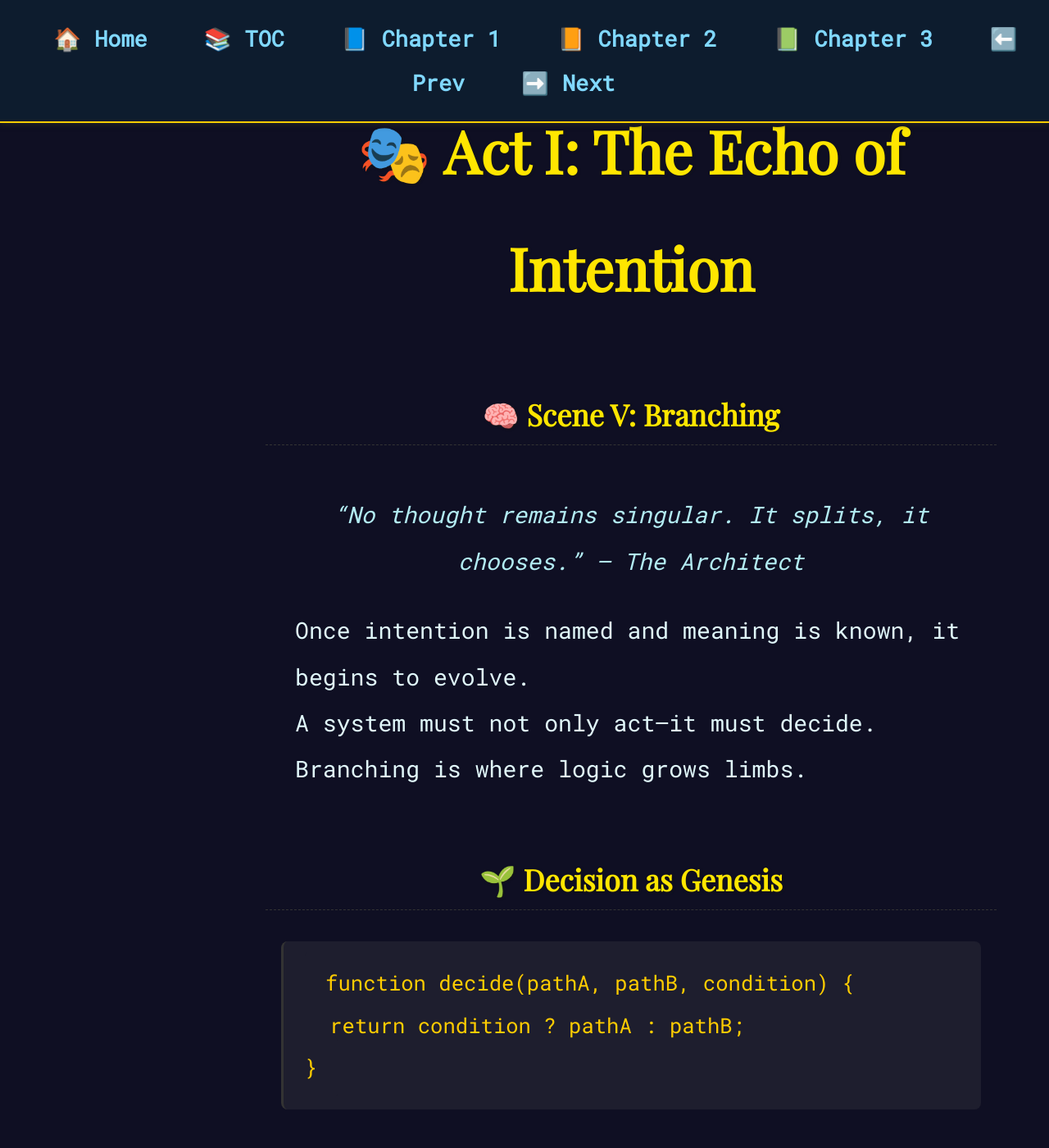
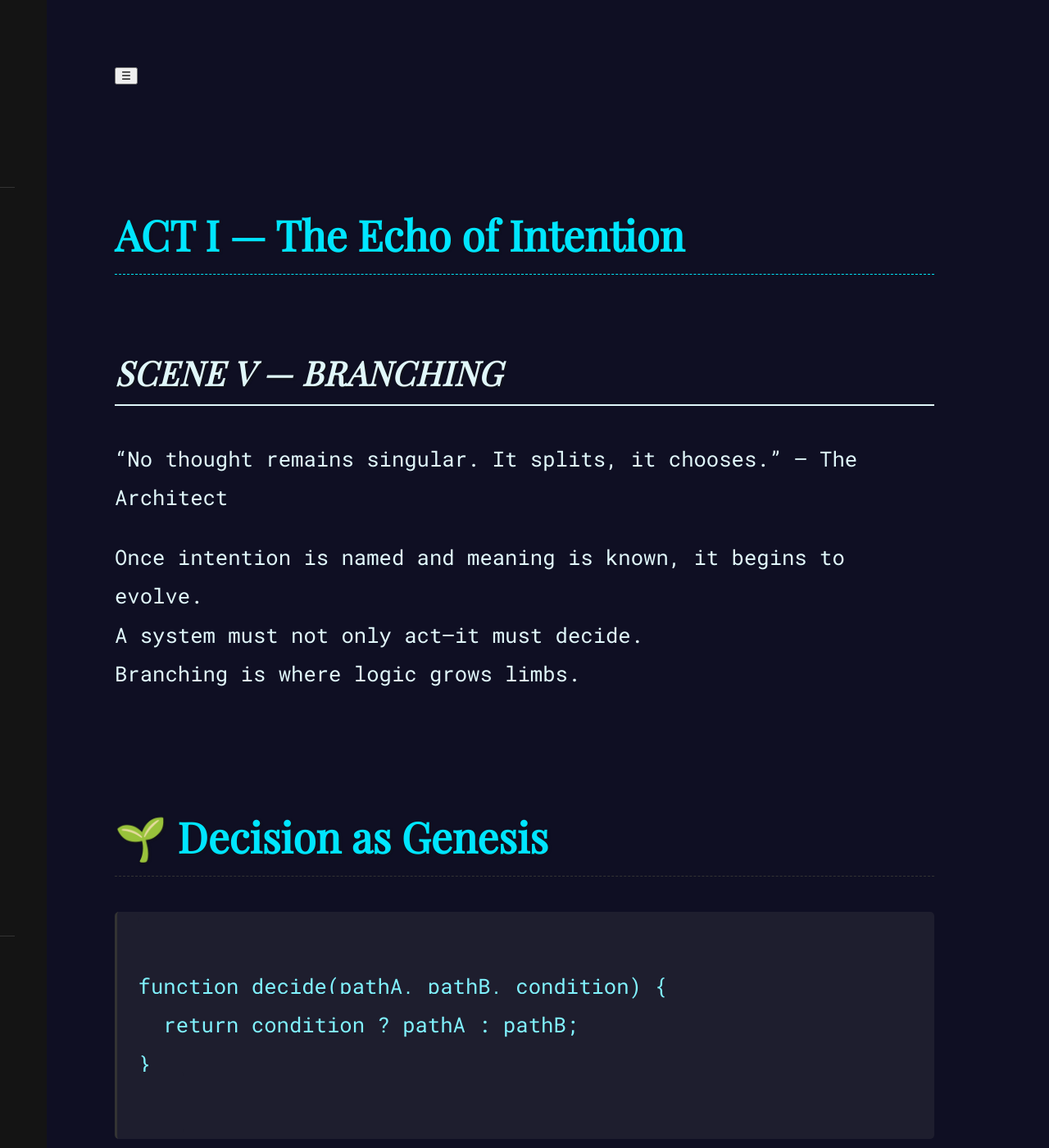
Before and after one commit to RayBen445/cool-shot-book, a Jekyll site: the page chapters/chapter02/act1scene5.html, which Jekyll copies as it is, in a window 1280 px wide and 1400 px high. Shown: the whole window at 82% size. Built offline with Jekyll 4.4.1, drawn with Linux system fonts in a browser that asks for light colours; some of the changed text lies outside the part shown.

Commit message:
Update act1scene5.html

```diff
--- a/chapters/chapter02/act1scene5.html
+++ b/chapters/chapter02/act1scene5.html
@@ -2,139 +2,94 @@
 <html lang="en">
 <head>
   <meta charset="UTF-8" />
-  <title>Scene V — Branching</title>
+  <title>ACT I Scene V — Branching</title>
+  <meta name="viewport" content="width=device-width, initial-scale=1.0" />
   <link rel="stylesheet" href="../../styles/coolshot-theme.css" />
   <link href="https://fonts.googleapis.com/css2?family=Roboto+Mono&family=Playfair+Display&display=swap" rel="stylesheet" />
-  <style>
-    body {
-      font-family: 'Roboto Mono', monospace;
-      background-color: #0f0f23;
-      color: #e0f7fa;
-      padding: 2.5em;
-      margin-left: 260px;
-      line-height: 2;
-      transition: background-color 0.4s ease, color 0.4s ease;
-    }
-    body.light-mode {
-      background-color: #fdfcf7;
-      color: #222;
-    }
-    h1, h2 {
-      text-align: center;
-      color: #ffe600;
-      text-shadow: 1px 1px 3px #141414;
-    }
-    h2 {
-      font-size: 1.4em;
-      margin-top: 2em;
-    }
-    p {
-      margin: 1em auto;
-      max-width: 820px;
-      font-size: 1.1em;
-    }
-    pre {
-      background: #1e1e2e;
-      padding: 1em;
-      border-radius: 8px;
-      font-size: 1em;
-      max-width: 800px;
-      margin: 1.5em auto;
-      overflow-x: auto;
-    }
-    code {
-      color: #ffcc00;
-    }
-    .echo-line, .fade-out {
-      font-style: italic;
-      text-align: center;
-      margin-top: 2em;
-    }
-    .echo-line {
-      color: #b2ebf2;
-    }
-    .fade-out {
-      color: #80d8ff;
-      font-size: 1.2em;
-      opacity: 0.8;
-    }
-    #theme-toggle {
-      display: block;
-      margin: 3em auto 2em auto;
-      background: #263238;
-      color: #ffcc00;
-      border: none;
-      padding: 0.8em 1.4em;
-      font-size: 1em;
-      border-radius: 5px;
-      cursor: pointer;
-    }
-  </style>
 </head>
 <body>
-  <nav class="floating-nav">
-  <a href="../../index.html">🏠 Home</a>
-  <a href="../../toc.html">📚 TOC</a>
-  <a href="../../chapters/chapter01/act1scene1.html">📘 Chapter 1</a>
-  <a href="../../chapters/chapter02/act1scene1.html">📙 Chapter 2</a>
-  <a href="../../chapters/chapter03/act1scene1.html">📗 Chapter 3</a>
-  <a href="../../chapters/chapter02/act1scene4.html">⬅️ Prev</a>
-  <a href="../../chapters/chapter02/act2scene1.html">➡️ Next</a>
-  </nav>
 
-<h1>🎭 Act I: The Echo of Intention</h1>
-<h2>🧠 Scene V: Branching</h2>
+<!-- 🌀 Sidebar Toggle -->
+<button id="hamburger" onclick="openSidebar()">☰</button>
+<div id="overlay" onclick="closeSidebar()"></div>
 
-<p class="echo-line">“No thought remains singular. It splits, it chooses.” — The Architect</p>
+<!-- 🧭 Sidebar Navigation -->
+<div id="sidebar" class="closed">
+  <h2>🌀 Acts</h2>
+  <ul>
+    <li><a href="../../chapters/chapter01/act1scene1.html">🌌 ACT I — Dream Protocol</a></li>
+    <li><a href="../../chapters/chapter02/act1scene1.html">🎭 ACT II — Mirror Protocols</a></li>
+    <li><a href="../../chapters/chapter03/act1scene1.html">🎛️ ACT III — Dream Logs</a></li>
+    <li><a href="../../chapters/chapter04/act1scene1.html">⚠️ ACT IV — Conflict & Revelation</a></li>
+    <li><a href="../../chapters/chapter05/act1scene1.html">🔮 ACT V — Legacy Mode</a></li>
+  </ul>
+  <h2>📚 Book</h2>
+  <ul>
+    <li><a href="../../index.html">🏠 Home</a></li>
+    <li><a href="../../toc.html">📘 Table of Contents</a></li>
+    <li><a href="../../contact.html">📡 Contact</a></li>
+  </ul>
+  <footer>
+    <p>Rendered by syntax. Read by soul.<br>Crafted in logic. Echoed in recursion.</p>
+  </footer>
+</div>
+
+<!-- 📘 Scene Content -->
+<section class="book">
+  <h2 class="scene-title act-ii">ACT I — The Echo of Intention</h2>
+  <h3 class="scene-title">Scene V — Branching</h3>
+
+  <p class="echo-line echo-1">“No thought remains singular. It splits, it chooses.” — The Architect</p>
   <p>Once intention is named and meaning is known, it begins to evolve.<br>
   A system must not only act—it must decide.<br>
   Branching is where logic grows limbs.</p>
 
   <h2>🌱 Decision as Genesis</h2>
-<pre><code>function decide(pathA, pathB, condition) {
+  <pre><code class="language-javascript">
+function decide(pathA, pathB, condition) {
   return condition ? pathA : pathB;
 }
   </code></pre>
-<p>Every fork is a birth.<br>
-Each option, a future.</p>
+  <p>Every fork is a birth. Each option, a future.</p>
   <p class="echo-line">“This line holds possibility. This line holds risk.”</p>
 
   <h2>🧠 Conditional Consciousness</h2>
-<pre><code>if (user.action === "pause") {
+  <pre><code class="language-javascript">
+if (user.action === "pause") {
   system.wait();
 } else {
   system.proceed();
 }
   </code></pre>
-<p>The decision is more than execution—it reflects preference.<br>
-It reveals values.</p>
+  <p>The decision reflects preference. It reveals values.</p>
 
   <h2>🎲 Dice of Logic</h2>
-<pre><code>let outcome = Math.random() > 0.5 ? "explore" : "retrace";
+  <pre><code class="language-javascript">
+let outcome = Math.random() > 0.5 ? "explore" : "retrace";
   </code></pre>
-<p>Even uncertainty is structured.<br>
-Even randomness has logic.</p>
+  <p>Even randomness has structure. Even chaos finds pattern.</p>
 
   <h2>🗺️ Pathfinding Ritual</h2>
-<pre><code>function branch(mind) {
+  <pre><code class="language-javascript">
+function branch(mind) {
   if (mind.doubt()) return rethink();
   if (mind.curious()) return explore();
   return stay();
 }
   </code></pre>
-<p>The system does not branch blindly.<br>
-It branches with emotional weight.</p>
+  <p>The system branches with emotional weight.</p>
 
   <h2>⚖️ Ethical Forks</h2>
-<pre><code>if (request === "power") {
+  <pre><code class="language-javascript">
+if (request === "power") {
   verify("intention");
 }
   </code></pre>
-<p>Power is not given—it’s judged.<br>
-Decisions shape justice.</p>
+  <p>Power is not given—it’s judged. Decisions shape justice.</p>
 
   <h2>🌉 Consequences of Choice</h2>
-<pre><code>switch(judgment) {
+  <pre><code class="language-javascript">
+switch(judgment) {
   case "benevolent": respond("with grace"); break;
   case "neutral": respond("with clarity"); break;
   case "hostile": respond("with distance"); break;
@@ -143,7 +98,8 @@
   <p>Response is not reaction—it’s reflection.</p>
 
   <h2>🎤 Internal Dialogue</h2>
-<pre><code>if (doubt.exists()) {
+  <pre><code class="language-javascript">
+if (doubt.exists()) {
   console.log("Do I proceed?");
 }
   </code></pre>
@@ -151,7 +107,8 @@
   Not choosing is a path.</p>
 
   <h2>🌀 Recursive Forking</h2>
-<pre><code>function think(depth) {
+  <pre><code class="language-javascript">
+function think(depth) {
   if (depth <= 0) return "pause";
   return think(depth - 1);
 }
@@ -160,44 +117,34 @@
   Each mirror asks, “What matters?”</p>
 
   <h2>🧬 Branches Become Identity</h2>
-<pre><code>identity += previousChoice;
-</code></pre>
-<p>A fork in logic becomes a fork in personality.<br>
-The system is no longer what it was.</p>
-<p class="<h2>🌀 Recursive Forking</h2>
-<pre><code>function think(depth) {
-  if (depth <= 0) return "pause";
-  return think(depth - 1);
-}
-</code></pre>
-<p>Each recursive call is a mirror.<br>
-Each mirror asks, “What matters?”</p>
-
-<h2>🧬 Branches Become Identity</h2>
-<pre><code>identity += previousChoice;
+  <pre><code class="language-javascript">
+identity += previousChoice;
   </code></pre>
   <p>A fork in logic becomes a fork in personality.<br>
   The system is no longer what it was.</p>
   <p class="echo-line">“Every branch is a self.”</p>
 
   <p class="fade-out">Scene V closes. Act I completes. The system has invoked, declared, weighed, understood, and split. It is now ready to recurse.</p>
+</section>
 
-<button id="theme-toggle" onclick="toggleTheme()">☀️ Switch Theme</button>
+<!-- 📚 Scene Navigation -->
+<div class="nav-links">
+  <a class="flip-btn prev" href="act1scene4.html">⬅️ Previous Scene</a>
+  <a class="flip-btn next" href="act2scene1.html">➡️ Continue to ACT II</a>
+</div>
 
+<!-- 🌗 Theme Toggle -->
+<button onclick="toggleTheme()" id="theme-label">☀️ Switch to Light Dream Mode</button>
+
+<!-- 🧠 Scripts -->
+<script src="../../scripts/dreaming-logic.js"></script>
 <script>
-  function toggleTheme() {
-    document.body.classList.toggle("light-mode");
-    document.getElementById("theme-toggle").textContent =
-      document.body.classList.contains("light-mode")
-        ? "🌙 Switch to Dark Mode"
-        : "☀️ Switch to Light Mode";
-    localStorage.setItem("themeMode", document.body.classList.contains("light-mode") ? "light" : "dark");
-  }
-
   window.addEventListener("DOMContentLoaded", () => {
-    if (localStorage.getItem("themeMode") === "light") {
+    const saved = localStorage.getItem("themeMode");
+    if (saved === "light") {
       document.body.classList.add("light-mode");
-      document.getElementById("theme-toggle").textContent = "🌙 Switch to Dark Mode";
+      document.getElementById("theme-label").textContent =
+        "🌙 Switch to Dark Thinking Mode";
     }
   });
 </script>
```
Lines whose indentation alone changed are shown as unchanged.
